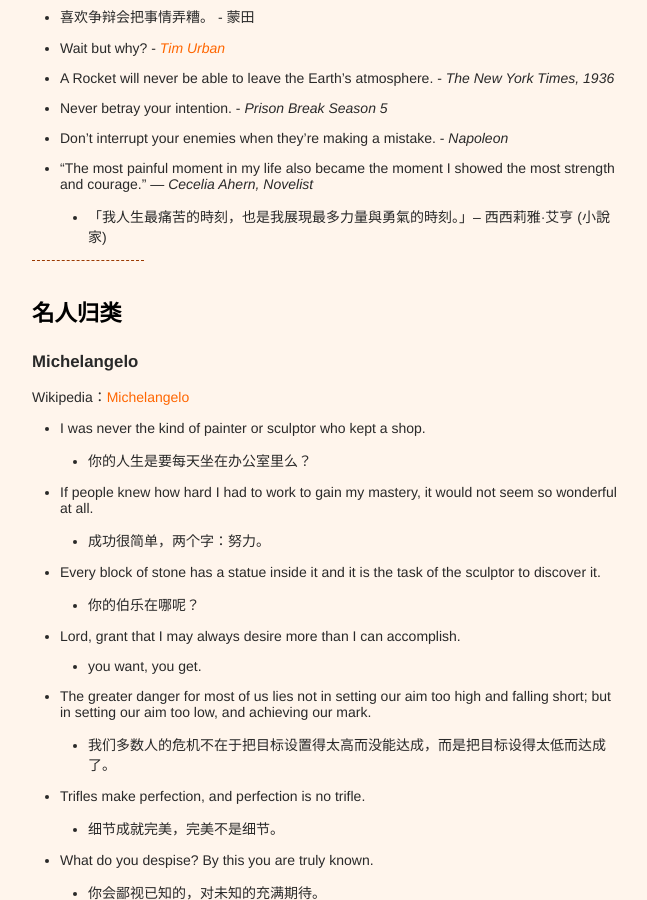
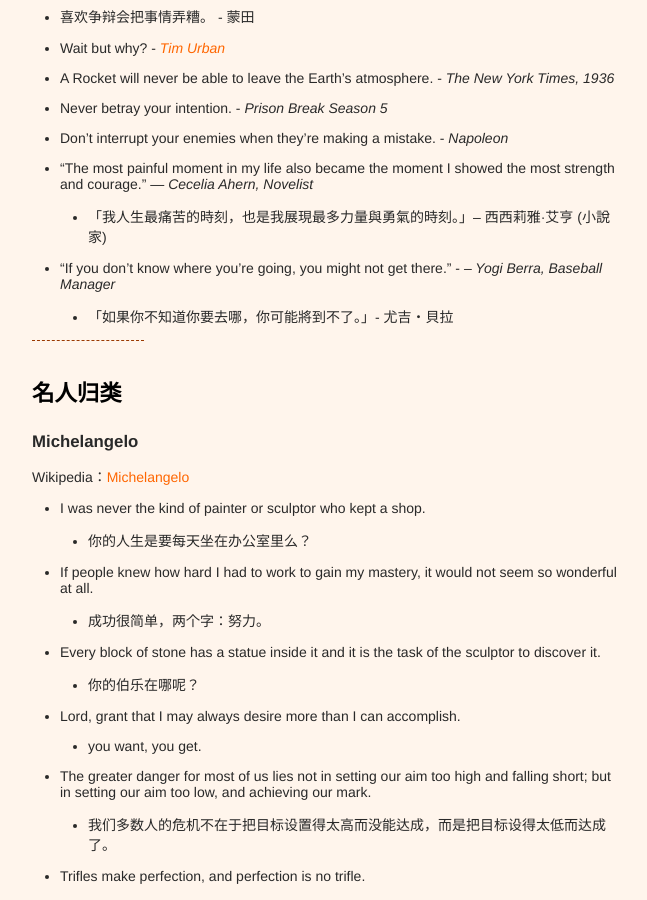
Before and after one commit to xianyuxmu/xianyuxmu.github.io, a Jekyll site: the page built from _posts/2017-06-17-chicken-soup.md, in a window 1280 px wide and 900 px high, scrolled down 2001 px. Shown: the whole window, without its empty margins (314-961 px from the left). Built offline with Jekyll 4.4.1, drawn with Linux system fonts in a browser that asks for light colours; comment, search, counter and statistics services are not loaded.

Commit message:
Chicken Soup of 14 Aug. 2017

```diff
--- a/_posts/2017-06-17-chicken-soup.md
+++ b/_posts/2017-06-17-chicken-soup.md
@@ -62,6 +62,8 @@
 - Don't interrupt your enemies when they're making a mistake. - *Napoleon*
 - “The most painful moment in my life also became the moment I showed the most strength and courage.” — *Cecelia Ahern, Novelist*
 	- 「我人生最痛苦的時刻，也是我展現最多力量與勇氣的時刻。」– 西西莉雅·艾亨 (小說家)
+- “If you don’t know where you’re going, you might not get there.” - *– Yogi Berra, Baseball Manager*
+	- 「如果你不知道你要去哪，你可能將到不了。」- 尤吉‧貝拉
 
 
 
```
